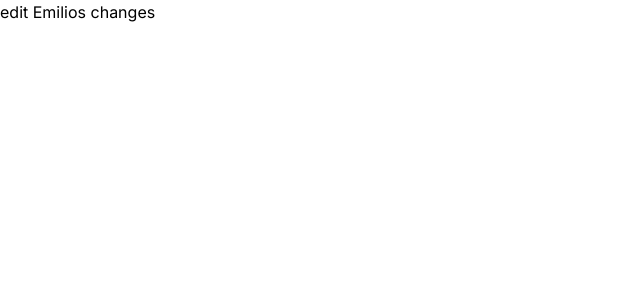
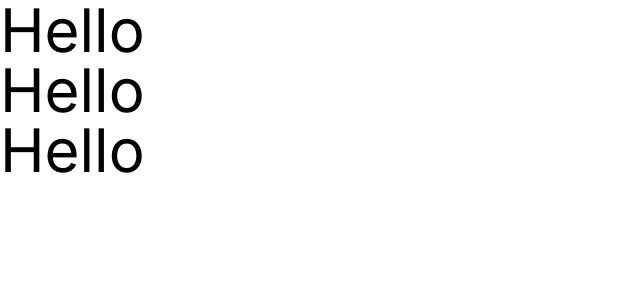
Before and after one commit to kea012/BearHack, a Next.js app: page / in a window 1280 px wide. Shown: the top 300 px of the page, without its empty margins (0-640 px from the left). Built offline with nearby package versions, Linux system fonts and the light colour scheme.

Commit message:
This is the new repo

```diff
--- a/src/app/page.js
+++ b/src/app/page.js
@@ -1,5 +1,12 @@
+
 const Home = () => {
-  return <> edit Emilios changes </>;
+  return (
+    <div>
+      <div className="text-6xl"> Hello </div>
+      <div className="text-6xl"> Hello </div>
+      <div className="text-6xl"> Hello </div>
+    </div>
+  );
 };
 
 export default Home;
```
